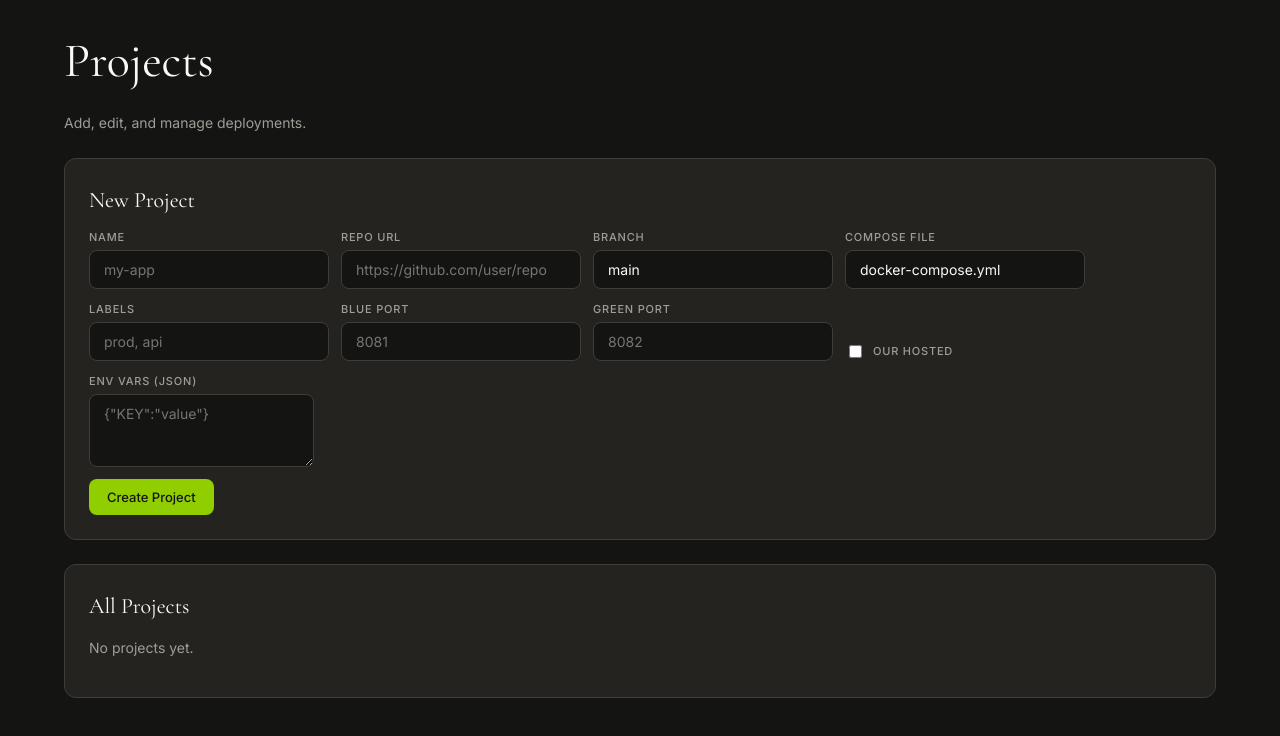
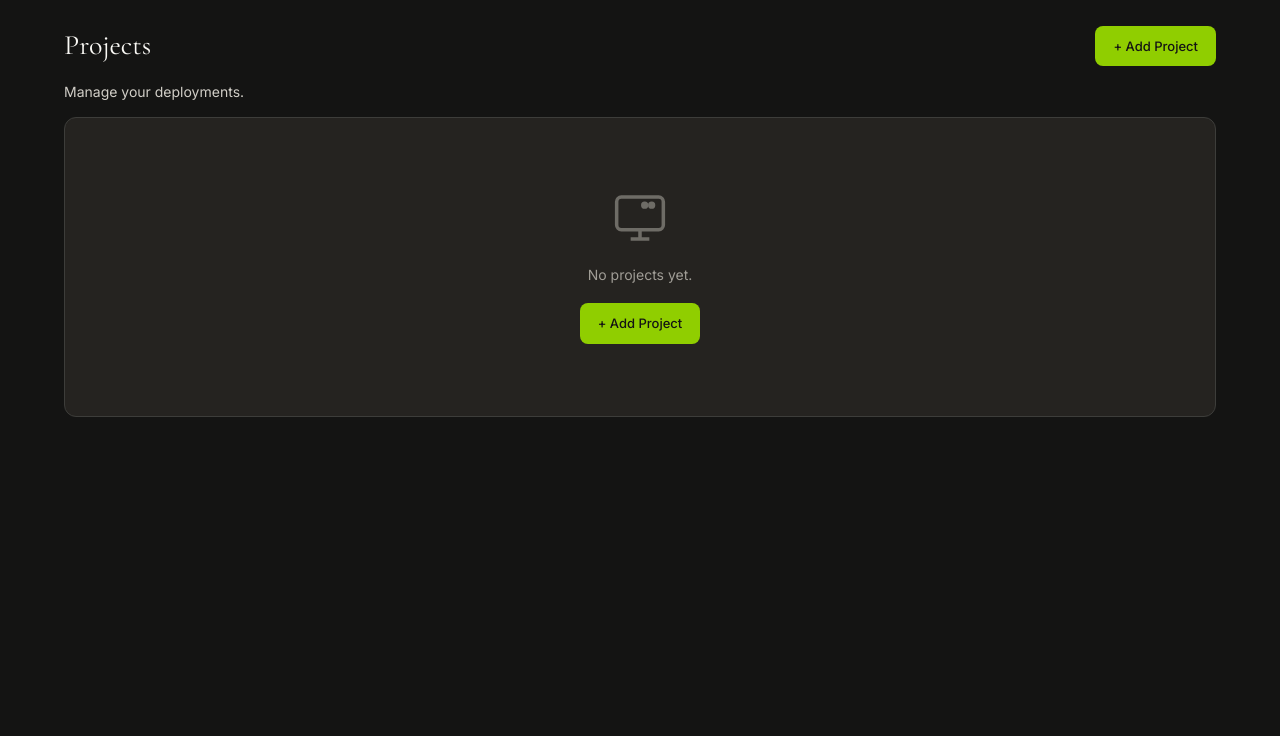
Before and after one commit to QudsLab/DockLiner, a FastAPI app: page /projects in a window 1280 px wide. Shown: the part 64-800 px from the top of the page. Run offline with FastAPI, Linux system fonts and the light colour scheme; data that the repository does not hold is empty.

Commit message:
Update projects.html

```diff
--- a/app/templates/projects.html
+++ b/app/templates/projects.html
@@ -1,87 +1,46 @@
 {% extends "base.html" %}
 {% block title %}Projects — DockLiner{% endblock %}
 {% block content %}
-<h1 style="font-size:48px; margin-bottom:8px;">Projects</h1>
-<p style="color:var(--muted); margin-bottom:24px;">Add, edit, and manage deployments.</p>
-
-<div class="card" style="margin-bottom:24px;">
-  <h2 style="font-size:22px;">New Project</h2>
-  <form onsubmit="return createProject(this)">
-    <div class="form-row">
-      <div class="form-col"><label>Name</label><input name="name" required placeholder="my-app"></div>
-      <div class="form-col"><label>Repo URL</label><input name="github_repo_url" placeholder="https://github.com/user/repo"></div>
-      <div class="form-col"><label>Branch</label><input name="branch" value="main"></div>
-      <div class="form-col"><label>Compose file</label><input name="compose_file" value="docker-compose.yml"></div>
-    </div>
-    <div class="form-row">
-      <div class="form-col"><label>Labels</label><input name="labels" placeholder="prod, api"></div>
-      <div class="form-col"><label>Blue port</label><input name="blue_port" type="number" placeholder="8081"></div>
-      <div class="form-col"><label>Green port</label><input name="green_port" type="number" placeholder="8082"></div>
-      <div class="form-col" style="align-self:end;">
-        <label style="display:flex;gap:8px;align-items:center;cursor:pointer;">
-          <input type="checkbox" name="is_our_hosted"> Our hosted
-        </label>
-      </div>
-    </div>
-    <div class="form-row">
-      <div class="form-col"><label>Env vars (JSON)</label><textarea name="env_vars" rows="3" placeholder='{"KEY":"value"}'></textarea></div>
-    </div>
-    <button class="btn btn-primary">Create Project</button>
-  </form>
+<div style="display:flex;align-items:center;justify-content:space-between;margin-bottom:8px;flex-wrap:wrap;gap:8px;">
+  <h1 class="hero-title" style="margin:0;">Projects</h1>
+  <a class="btn btn-primary" href="/projects/add">+ Add Project</a>
 </div>
+<p class="section-subtitle">Manage your deployments.</p>
 
 <div class="card">
-  <h2 style="font-size:22px;">All Projects</h2>
   {% if projects %}
-  <table>
+  <table class="table">
     <thead>
-      <tr><th>Name</th><th>Repo</th><th>Branch</th><th>Status</th><th>Slot</th><th>Hosted</th><th>Actions</th></tr>
+      <tr><th>Name</th><th>Repo</th><th>Branch</th><th>Status</th><th>Port</th><th>Actions</th></tr>
     </thead>
     <tbody>
     {% for p in projects %}
       <tr>
-        <td><strong>{{ p.name }}</strong><br><span class="tag">{{ p.labels or 'no-label' }}</span></td>
-        <td style="max-width:220px;overflow:hidden;text-overflow:ellipsis;">{{ p.github_repo_url or '-' }}</td>
-        <td>{{ p.branch }}</td>
-        <td><span class="status status-{{ p.status }}">{{ p.status }}</span></td>
-        <td>{{ p.active_slot }}</td>
-        <td>{% if p.is_our_hosted %}Yes{% else %}No{% endif %}</td>
-        <td>
-          <a class="btn btn-primary btn-sm" href="/api/projects/{{ p.id }}/deploy" onclick="event.preventDefault();fetch(this.href,{method:'POST'}).then(()=>location.reload())">Deploy</a>
-          <a class="btn btn-secondary btn-sm" href="/api/projects/{{ p.id }}/restart" onclick="event.preventDefault();fetch(this.href,{method:'POST'}).then(()=>location.reload())">Restart</a>
-          <a class="btn btn-secondary btn-sm" href="/api/projects/{{ p.id }}/stop" onclick="event.preventDefault();fetch(this.href,{method:'POST'}).then(()=>location.reload())">Stop</a>
-          <a class="btn btn-secondary btn-sm" href="/projects/{{ p.id }}/logs">Logs</a>
-          <button class="btn btn-secondary btn-sm" onclick="if(confirm('Delete {{ p.name }}?')) fetch('/api/projects/{{ p.id }}',{method:'DELETE'}).then(()=>location.reload())">Delete</button>
+        <td data-label="Name"><strong>{{ p.name }}</strong><br><span class="tag">{{ p.labels or 'no-label' }}</span></td>
+        <td data-label="Repo" style="max-width:220px;overflow:hidden;text-overflow:ellipsis;">{{ p.github_repo_url or '-' }}</td>
+        <td data-label="Branch">{{ p.branch or 'default' }}</td>
+        <td data-label="Status"><span class="status-pill status-{{ p.status }}">{{ p.status }}</span></td>
+        <td data-label="Port">{{ p.port or '-' }}</td>
+        <td data-label="Actions">
+          <a class="btn btn-primary btn-xs" href="/api/projects/{{ p.id }}/build" onclick="event.preventDefault();fetch(this.href,{method:'POST'}).then(()=>location.reload())">Build</a>
+          <a class="btn btn-secondary btn-xs" href="/api/projects/{{ p.id }}/start" onclick="event.preventDefault();fetch(this.href,{method:'POST'}).then(()=>location.reload())">Start</a>
+          <a class="btn btn-secondary btn-xs" href="/api/projects/{{ p.id }}/restart" onclick="event.preventDefault();fetch(this.href,{method:'POST'}).then(()=>location.reload())">Restart</a>
+          <a class="btn btn-secondary btn-xs" href="/api/projects/{{ p.id }}/stop" onclick="event.preventDefault();fetch(this.href,{method:'POST'}).then(()=>location.reload())">Stop</a>
+          <a class="btn btn-secondary btn-xs" href="/projects/{{ p.id }}/logs">Logs</a>
+          <button class="btn btn-danger btn-xs" onclick="if(confirm('Delete {{ p.name }}?')) fetch('/api/projects/{{ p.id }}',{method:'DELETE'}).then(()=>location.reload())">Delete</button>
         </td>
       </tr>
     {% endfor %}
     </tbody>
   </table>
   {% else %}
-  <p style="color:var(--muted)">No projects yet.</p>
+  <div style="text-align:center;padding:48px 20px;">
+    <svg width="56" height="56" viewBox="0 0 24 24" fill="none" stroke="var(--muted)" stroke-width="1.5" style="opacity:.6;margin-bottom:12px;">
+      <rect x="2" y="3" width="20" height="14" rx="2"/><path d="M8 21h8m-4-4v4"/><circle cx="17" cy="6.5" r=".8" fill="currentColor"/><circle cx="14" cy="6.5" r=".8" fill="currentColor"/>
+    </svg>
+    <p style="color:var(--muted);margin:0 0 18px;font-size:14px;">No projects yet.</p>
+    <a class="btn btn-primary" href="/projects/add" style="text-decoration:none;display:inline-block;">+ Add Project</a>
+  </div>
   {% endif %}
 </div>
 {% endblock %}
-{% block scripts %}
-<script>
-function createProject(form) {
-  const fd = new FormData(form);
-  const payload = {
-    name: fd.get('name'),
-    github_repo_url: fd.get('github_repo_url'),
-    branch: fd.get('branch'),
-    compose_file: fd.get('compose_file'),
-    labels: fd.get('labels'),
-    is_our_hosted: fd.has('is_our_hosted'),
-    blue_port: fd.get('blue_port') ? parseInt(fd.get('blue_port')) : null,
-    green_port: fd.get('green_port') ? parseInt(fd.get('green_port')) : null,
-    env_vars: {}
-  };
-  try { const ev = JSON.parse(fd.get('env_vars')||'{}'); payload.env_vars = ev; } catch(e){}
-  fetch('/api/projects', {
-    method:'POST', headers:{'Content-Type':'application/json'}, body: JSON.stringify(payload)
-  }).then(r=>{ if(r.ok) location.reload(); else alert('Failed to create project'); });
-  return false;
-}
-</script>
-{% endblock %}
```
